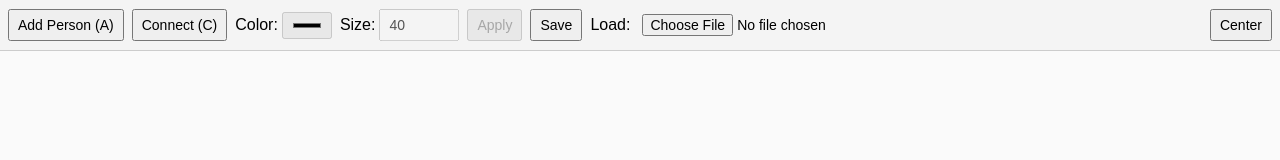
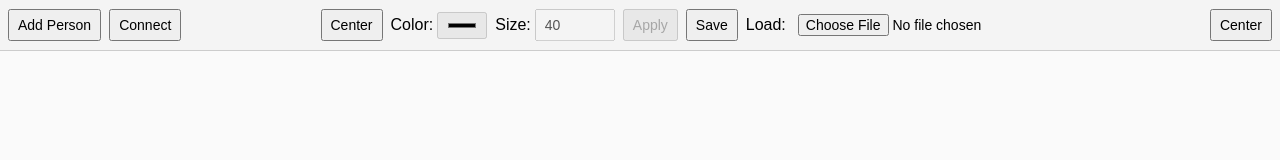
Before and after one commit to h-e-a-d/head.github.io, a plain HTML site: page index.html in a window 1280 px wide. Drawn offline with Linux system fonts and the light colour scheme.

Commit message:
Update index.html

```diff
--- a/index.html
+++ b/index.html
@@ -2,14 +2,15 @@
 <html lang="en">
 <head>
   <meta charset="UTF-8">
-  <meta name="viewport" content="width=device-width, initial-scale=1">
+  <meta name="viewport" content="width=device-width, initial-scale=1.0">
   <title>Family Tree Builder</title>
   <link rel="stylesheet" href="style.css">
 </head>
 <body>
   <div id="controls">
-    <button id="addPersonBtn">Add Person (A)</button>
-    <button id="connectBtn">Connect (C)</button>
+    <button id="addPersonBtn">Add Person</button>
+    <button id="connectBtn">Connect</button>
+    <button id="centerBtn">Center</button>
     <label>
       Color:
       <input type="color" id="colorPicker" disabled>
```
